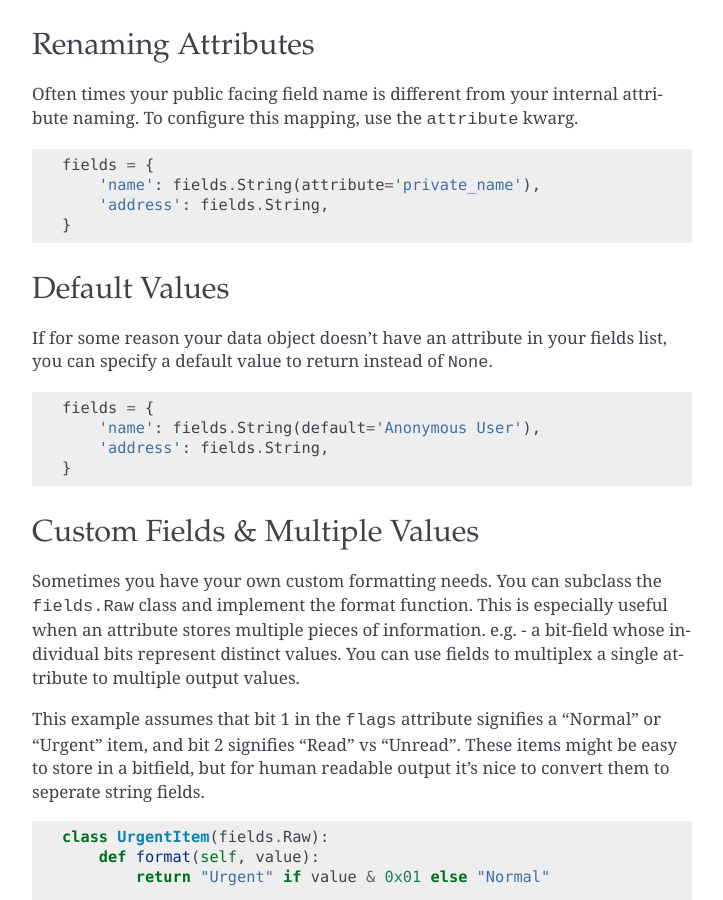
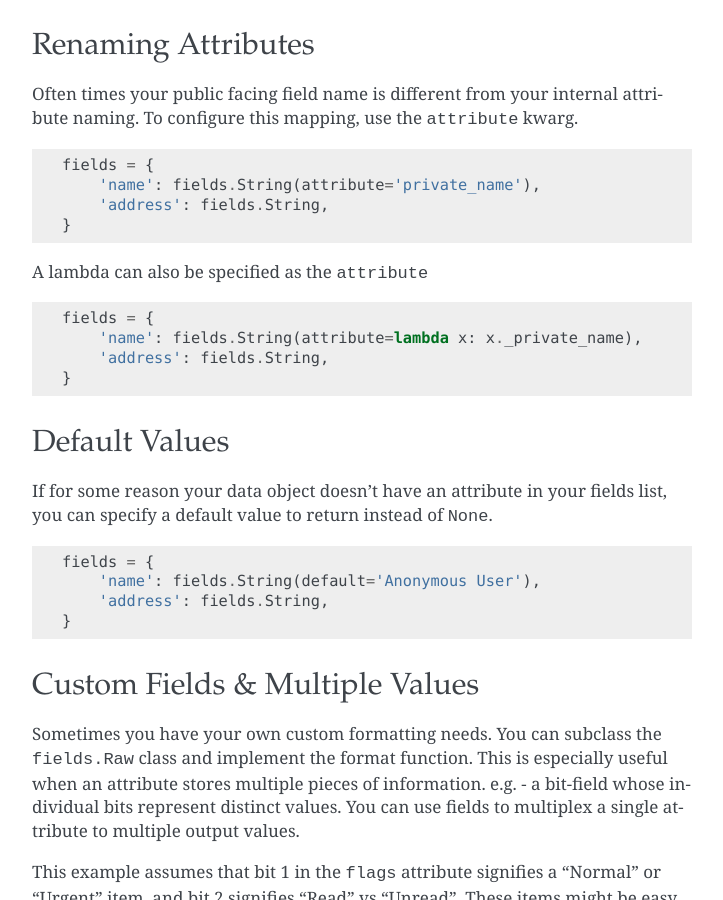
Before and after one commit to flask-restful/flask-restful, a Sphinx documentation site: the page built from docs/fields.rst, in a window 1280 px wide and 900 px high, scrolled down 1031 px. Shown: the whole window, without its empty margins (388-1111 px from the left). Built offline with Sphinx 7.4.7, drawn with Linux system fonts in a browser that asks for light colours.

Commit message:
update docs with lambda attribute info

```diff
--- a/docs/fields.rst
+++ b/docs/fields.rst
@@ -58,6 +58,13 @@ attribute naming. To configure this mapping, use the ``attribute`` kwarg. ::
 
     fields = {
         'name': fields.String(attribute='private_name'),
+        'address': fields.String,
+    }
+
+A lambda can also be specified as the ``attribute`` ::
+
+    fields = {
+        'name': fields.String(attribute=lambda x: x._private_name),
         'address': fields.String,
     }
 
```
